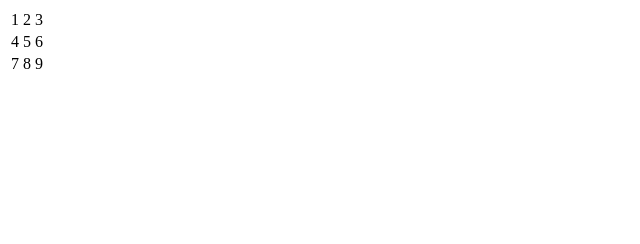
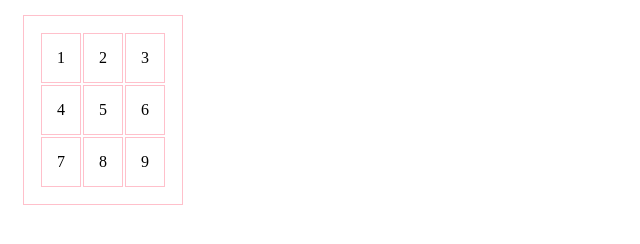
Before and after one commit to hudygaming69-gif/Niedzwiecki-Daniel, a plain HTML site: page index.html in a window 1280 px wide. Shown: the whole page, without its empty margins (0-640 px from the left). Drawn offline with Linux system fonts and the light colour scheme.

Commit message:
Add files via upload

```diff
--- a/index.html
+++ b/index.html
@@ -2,6 +2,12 @@
 <head>
     <meta charset="UTF-8">
     <title>Document</title>
+    <style>
+        table,td{
+             border: 1px solid pink; }
+             table,td{padding:15px;}
+             table{margin: 15px;}
+    </style>
 
 </head>
 <body>
```
